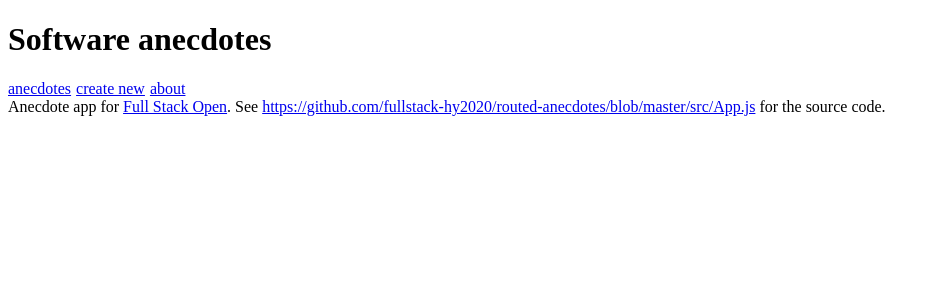
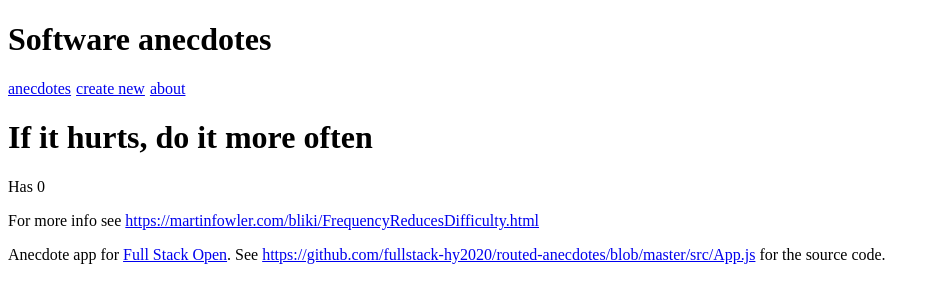
Before and after one commit to AltF4irl/routed-anecdotes, a React (Vite) app: page /anecdotes/1 in a window 1280 px wide. Shown: the top 302 px of the page, without its empty margins (0-940 px from the left). Built offline with nearby package versions, Linux system fonts and the light colour scheme.

Commit message:
Submission of Exercise 7.2.-7.3.

```diff
--- a/src/App.jsx
+++ b/src/App.jsx
@@ -1,6 +1,7 @@
 import { useState } from 'react'
 import Menu from './components/Menu'
 import Footer from './components/Footer'
+import { useMatch, useNavigate } from 'react-router-dom'
 
 const App = () => {
   const [anecdotes, setAnecdotes] = useState([
@@ -20,12 +21,31 @@ const App = () => {
     }
   ])
 
-  const [notification, setNotification] = useState('')
+  const match = useMatch('/anecdotes/:id')
+  const anecdote = match
+    ? anecdotes.find(anecdote => anecdote.id === Number(match.params.id))
+    : null
+
+  const navigate = useNavigate()
+
+  const [notification, setNotification] = useState(null)
 
   const addNew = (anecdote) => {
     anecdote.id = Math.round(Math.random() * 10000)
     setAnecdotes(anecdotes.concat(anecdote))
+    navigate('/')
+    setNotification(`A new Anecdote: ${anecdote.content}, was created`)
+    setTimeout(() => {
+      setNotification(null)
+    }, 5000);
+
   }
+
+  const notificationBlock = (notification) => (
+    <div>
+      {notification}
+    </div>
+  )
 
   const anecdoteById = (id) =>
     anecdotes.find(a => a.id === id)
@@ -44,10 +64,8 @@ const App = () => {
   return (
     <div>
       <h1>Software anecdotes</h1>
-      <Menu anecdotes={anecdotes} />
-      {/* <AnecdoteList anecdotes={anecdotes} />
-      <About />
-      <CreateNew addNew={addNew} /> */}
+      <Menu anecdotes={anecdotes}  anecdote={anecdote} addNew={addNew} />
+      {notification && notificationBlock(notification)}
       <Footer />
     </div>
   )
--- a/src/components/Menu.jsx
+++ b/src/components/Menu.jsx
@@ -3,6 +3,7 @@ import { Link, Routes, Route } from "react-router-dom"
 import About from '../routes/About'
 import AnecdoteList from '../routes/AnecdoteList'
 import CreateNew from '../routes/CreateNew'
+import Anecdote from "../routes/Anecdote"
 
 const Menu = (props) => {
     const padding = {
@@ -17,9 +18,10 @@ const Menu = (props) => {
         </div>
 
         <Routes>
-          <Route  path="/" element={<AnecdoteList anecdotes={props.anecdotes} />} />
-          <Route  path="/create" element={< CreateNew />} />
-          <Route  path="/about" element={<About />} />
+          <Route path="/" element={ <AnecdoteList anecdotes={props.anecdotes} /> } />
+          <Route path="/create" element={ < CreateNew addNew={props.addNew} /> } />
+          <Route path="/about" element={ <About /> } />
+          <Route path="/anecdotes/:id" element={ <Anecdote anecdote={props.anecdote} /> } />
         </Routes>
       </>
     )
--- /dev/null
+++ b/src/routes/Anecdote.jsx
@@ -0,0 +1,12 @@
+/* eslint-disable react/prop-types */
+const Anecdote = ({anecdote}) => {
+    return (
+        <div>
+            <h1>{anecdote.content}</h1>
+            <p>Has {anecdote.votes}</p>
+            <p>For more info see <a href={anecdote.info}>{anecdote.info}</a></p>
+        </div>
+    )
+}
+
+export default Anecdote
--- a/src/routes/AnecdoteList.jsx
+++ b/src/routes/AnecdoteList.jsx
@@ -1,9 +1,14 @@
 /* eslint-disable react/prop-types */
+import { Link } from "react-router-dom"
+
 const AnecdoteList = ({ anecdotes }) => (
     <div>
       <h2>Anecdotes</h2>
       <ul>
-        {anecdotes.map(anecdote => <li key={anecdote.id} >{anecdote.content}</li>)}
+
+        {anecdotes.map(anecdote => <li key={anecdote.id} >
+          <Link to={`anecdotes/${anecdote.id}`}>{anecdote.content}</Link>
+          </li>)}
       </ul>
     </div>
 )
```
